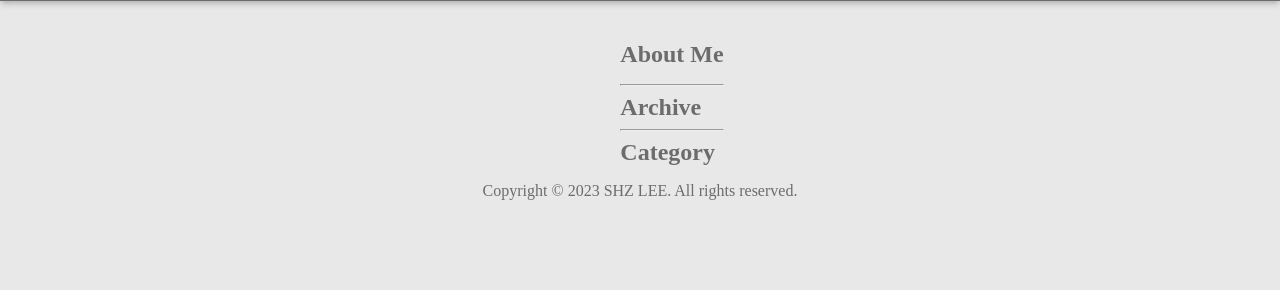
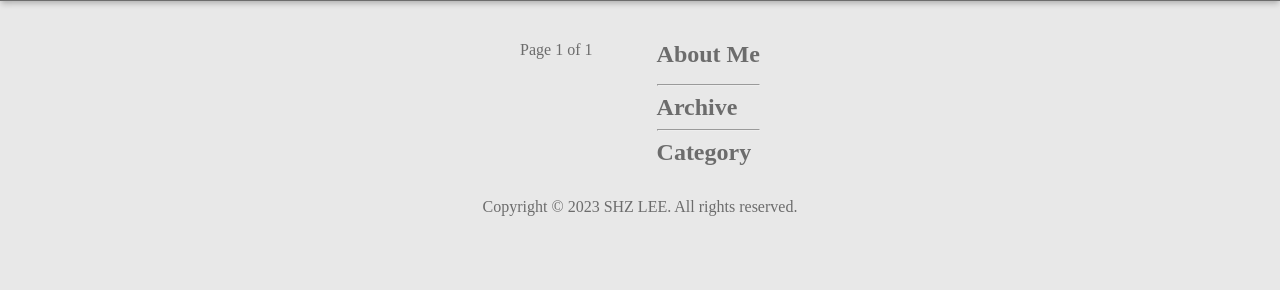
Before and after one commit to xero7689/SHZ-BLOG, a Django app: page /blog/ in a window 1280 px wide. Shown: the part 49-339 px from the top of the page. Run offline with Django 4.2, Linux system fonts and the light colour scheme; data that the repository does not hold is empty; some libraries are stand-ins or nearby versions.

Commit message:
Feature: Add post paginator component

```diff
--- a/blog/static/blog/style.css
+++ b/blog/static/blog/style.css
@@ -46,6 +46,11 @@ body {
     background-color: var(--color-background-secondary);
     color: #6c6c6c;
     margin: 0;
+}
+
+footer {
+    margin-top: 1rem;
+    margin-bottom: 1rem;
 }
 
 #appbar-wrapper {
@@ -142,6 +147,19 @@ body {
 #date-parameter-wrapper {
     display: flex;
     gap: 1rem;
+}
+
+.pagination {
+}
+
+.pagination .step-links {
+    display: flex;
+    justify-content: space-between;
+    gap: 1rem 1rem;
+
+}
+
+.pagination .step-links .step-links-item {
 }
 
 .post-list {
--- a/blog/templates/blog/index.html
+++ b/blog/templates/blog/index.html
@@ -107,6 +107,7 @@
     {% endif %}
     {% include "blog/postList.html" with posts=posts %}
   </div>
+  {% include "blog/postListPaginator.html" with page_obj=page_obj %}
 {% endblock main %}
 {% block footer %}
   <div id="footer-wrapper">
--- /dev/null
+++ b/blog/templates/blog/postListPaginator.html
@@ -0,0 +1,27 @@
+<div class="pagination">
+    <span class="step-links">
+        {% if page_obj.has_previous %}
+            <div class="step-links-items">
+                <a class="step-links-item" href="?page=1">
+                    <i class="fa-solid fa-angles-left"></i>
+                </a>
+                <a class="step-links-item"
+                   href="?page={{ page_obj.previous_page_number }}">
+                    <i class="fa-solid fa-angle-left"></i>
+                </a>
+            </div>
+        {% endif %}
+        <span class="current">Page {{ page_obj.number }} of {{ page_obj.paginator.num_pages }}</span>
+        {% if page_obj.has_next %}
+            <div class="step-links-items">
+                <a class="step-links-item" href="?page={{ page_obj.next_page_number }}">
+                    <i class="fa-solid fa-angle-right"></i>
+                </a>
+                <a class="step-links-item"
+                   href="?page={{ page_obj.paginator.num_pages }}">
+                    <i class="fa-solid fa-angles-right"></i>
+                </a>
+            </div>
+        {% endif %}
+    </span>
+</div>
--- a/blog/views.py
+++ b/blog/views.py
@@ -14,6 +14,7 @@ class index(ListView):
     model = Post
     context_object_name = 'posts'
     template_name = 'blog/index.html'
+    paginate_by = 7
 
     def get_queryset(self):
         year = self.kwargs.get('year', None)
```
